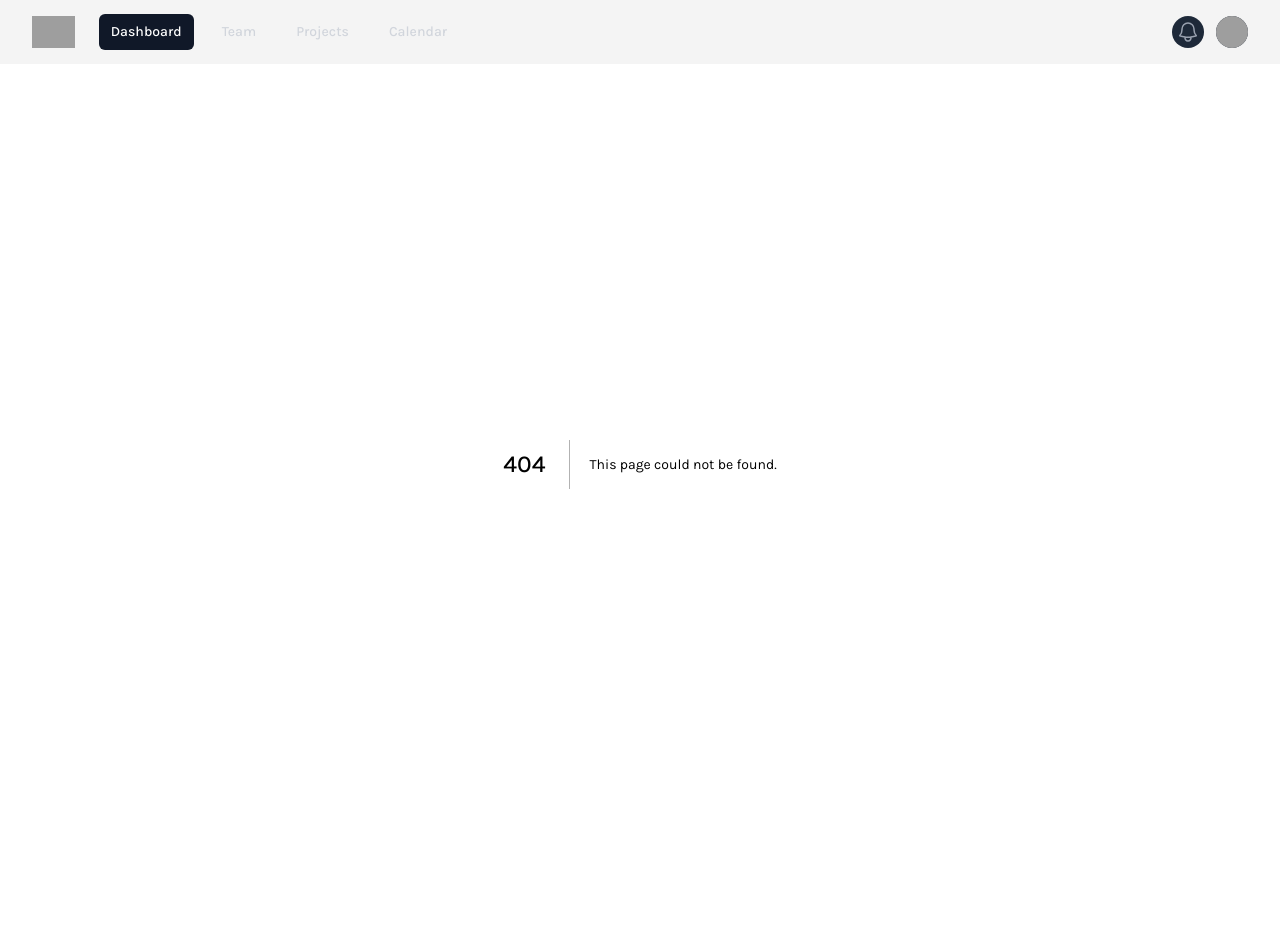
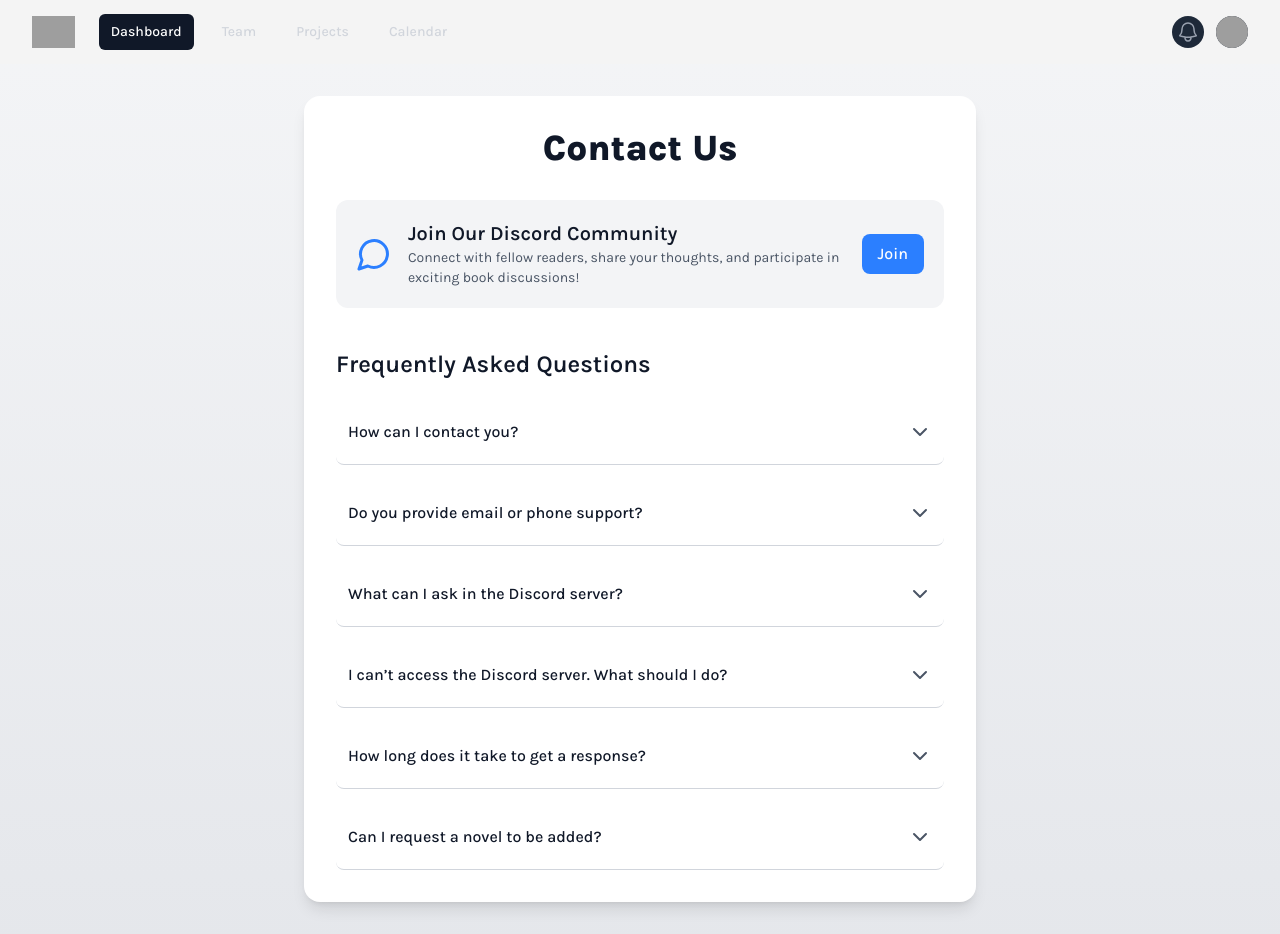
Before and after one commit to aakashjangra/FivePages, a Next.js app in the folder fivepages-FE/: page /contact in a window 1280 px wide. Before the commit this address had no page. Before the commit the page ends 864 px from the top, so only its background shows below. Built offline with nearby package versions, Linux system fonts and the light colour scheme; grey boxes are pictures that could not be loaded.

Commit message:
Add Contact Us page with FAQ section and Discord integration

```diff
--- a/fivepages-FE/src/app/chapter/[id]/page.jsx
+++ b/fivepages-FE/src/app/chapter/[id]/page.jsx
@@ -32,22 +32,22 @@ export default function ChapterPage() {
   const [comments, setComments] = useState([]);
   const [newComment, setNewComment] = useState('');
 
-  // // re
-  const [isAuthenticated, setIsAuthenticated] = useState(false);
+//   // // re
+//   const [isAuthenticated, setIsAuthenticated] = useState(false);
 
-// <<<<<<< HEAD
-    useEffect(() => {
-      const user = localStorage.getItem('user');
-      if (!user) {
-        router.push('/login');
-      } else {
-        setIsAuthenticated(true);
-      }
-    }, []);
+// // <<<<<<< HEAD
+//     useEffect(() => {
+//       const user = localStorage.getItem('user');
+//       if (!user) {
+//         router.push('/login');
+//       } else {
+//         setIsAuthenticated(true);
+//       }
+//     }, []);
 
-    if (!isAuthenticated) {
-      return <p className="text-center text-gray-500 text-lg mt-10">Redirecting to login...</p>;
-    }
+//     if (!isAuthenticated) {
+//       return <p className="text-center text-gray-500 text-lg mt-10">Redirecting to login...</p>;
+//     }
 // =======
 //   useEffect(() => {
 //     // Simulate authentication check (Replace with actual logic)
--- /dev/null
+++ b/fivepages-FE/src/app/contact/page.jsx
@@ -0,0 +1,100 @@
+"use client";
+
+import { useState } from "react";
+import { ChevronDown, MessageCircle } from "lucide-react";
+import Link from "next/link";
+
+const faqs = [
+  {
+    question: "How can I contact you?",
+    answer:
+      "The best (and only!) way to reach us is through Discord! We hang out there, chat with readers, and handle support. Join us here: [Discord Invite Link] 🎉",
+  },
+  {
+    question: "Do you provide email or phone support?",
+    answer:
+      "Nope! We keep things simple and fun—all support happens on Discord. That way, you can get help quickly and chat with other readers too!",
+  },
+  {
+    question: "What can I ask in the Discord server?",
+    answer:
+      "Pretty much anything related to the website! You can: \n - Report issues or bugs 🛠️\n - Suggest novels you’d love to read 📚\n - Get help with your account 👤\n - Just hang out and discuss your favorite books with other readers! 💬",
+  },
+  {
+    question: "I can’t access the Discord server. What should I do?",
+    answer:
+      "Oh no! 😲 First, make sure you’re logged into Discord. If the invite link isn’t working, check our website for the latest one or let us know through a friend on the server!",
+  },
+  {
+    question: "How long does it take to get a response?",
+    answer:
+      "We try our best to reply within 24 hours, but honestly, our community is so active that you might get an answer even faster! 😉",
+  },
+  {
+    question: "Can I request a novel to be added?",
+    answer:
+      "Absolutely! Drop your request in the #novel-requests channel on Discord. If enough people want it, we’ll do our best to add it! 📖✨",
+  },
+];
+
+export default function ContactUs() {
+  const [openIndex, setOpenIndex] = useState(null);
+
+  const toggleFAQ = (index) => {
+    setOpenIndex(openIndex === index ? null : index);
+  };
+
+  return (
+    <div className="flex flex-col items-center p-8 bg-gradient-to-b from-gray-100 to-gray-200 min-h-screen">
+      <div className="w-full max-w-2xl bg-white p-8 rounded-2xl shadow-lg">
+        {/* Title */}
+        <h1 className="text-4xl font-extrabold text-center mb-8 text-gray-900">Contact Us</h1>
+
+        {/* Discord Section */}
+        <div className="p-5 bg-gray-100 rounded-xl flex items-center justify-between">
+          <div className="flex items-center gap-4">
+            <MessageCircle className="text-blue-500 w-12 h-12" />
+            <div>
+              <h2 className="text-xl font-semibold text-gray-900">Join Our Discord Community</h2>
+              <p className="text-gray-600 text-sm">
+                Connect with fellow readers, share your thoughts, and participate in exciting book discussions!
+              </p>
+            </div>
+          </div>
+          <Link
+            href="/discord-invite"
+            className="px-4 py-2 bg-blue-500 text-white font-medium rounded-lg hover:bg-blue-600 transition-all"
+          >
+            Join
+          </Link>
+        </div>
+
+        {/* FAQ Section */}
+        <h2 className="text-2xl font-semibold mt-10 mb-5 text-gray-900">Frequently Asked Questions</h2>
+        <div className="space-y-4">
+          {faqs.map((faq, index) => (
+            <div
+              key={index}
+              className="border-b border-gray-300 pb-3 transition hover:bg-gray-50 rounded-lg p-3"
+            >
+              <button
+                onClick={() => toggleFAQ(index)}
+                className="flex justify-between items-center w-full text-left font-medium py-2 text-gray-900"
+              >
+                {faq.question}
+                <ChevronDown
+                  className={`transform transition-transform ${
+                    openIndex === index ? "rotate-180 text-blue-500" : "text-gray-600"
+                  }`}
+                />
+              </button>
+              {openIndex === index && (
+                <p className="text-gray-700 mt-2 leading-relaxed">{faq.answer}</p>
+              )}
+            </div>
+          ))}
+        </div>
+      </div>
+    </div>
+  );
+}
```
